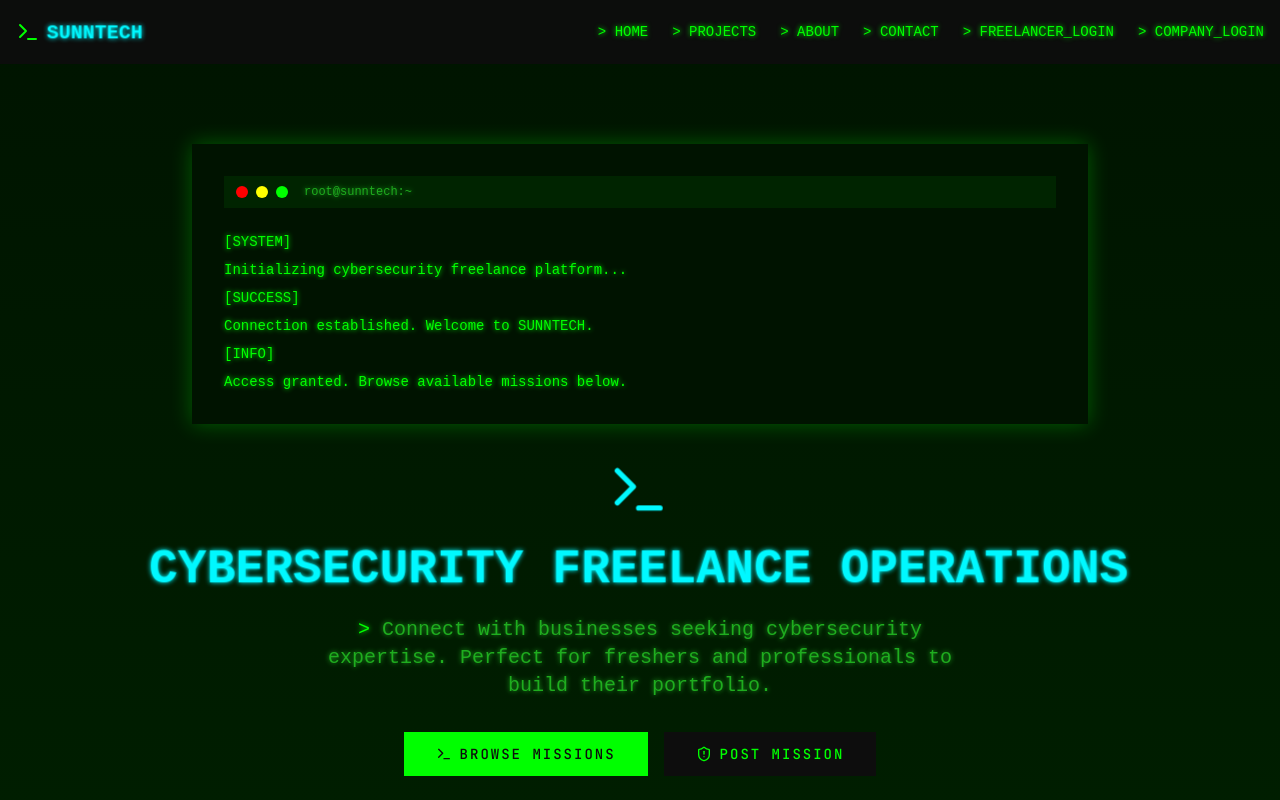
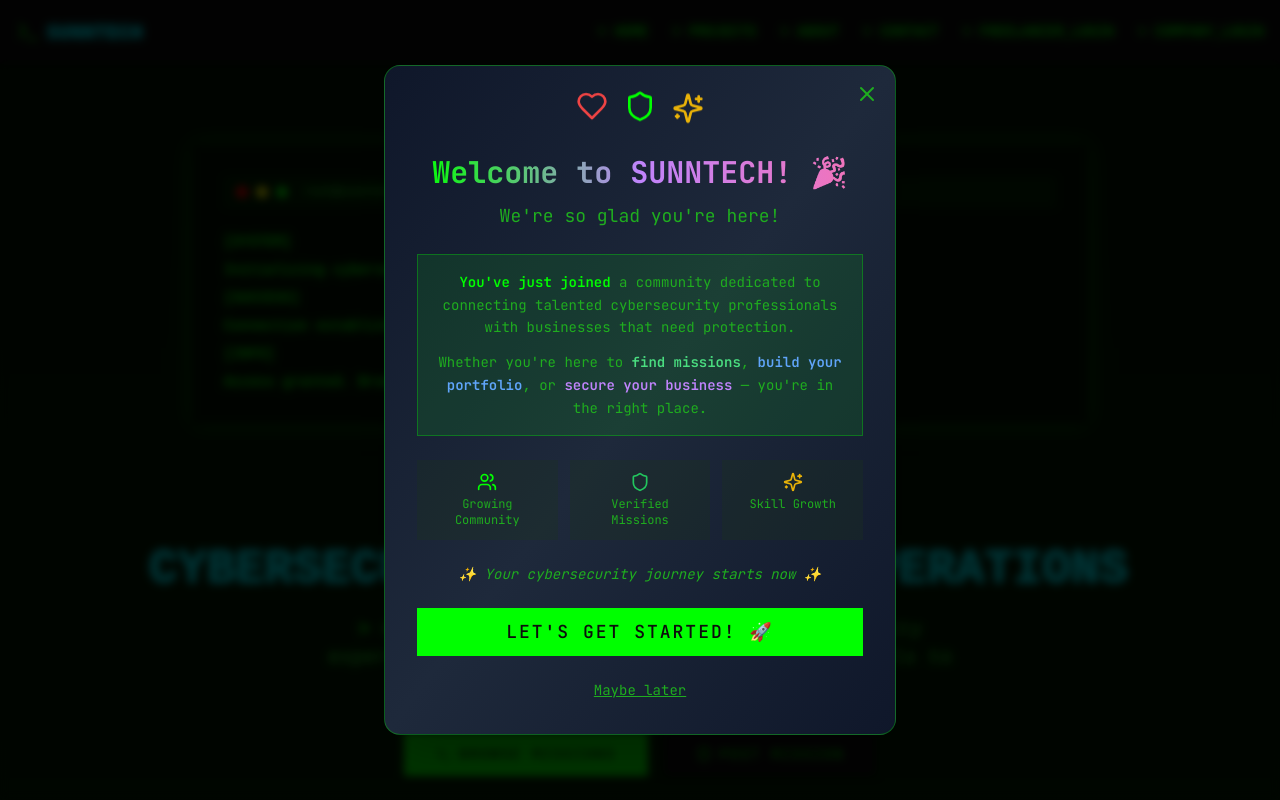
Before and after one commit to Sabhji/sunntech-platform, a Next.js app: page / in a window 1280 px wide. Shown: the top 800 px of the page. Built offline with nearby package versions, Linux system fonts and the light colour scheme.

Commit message:
Add warm welcome modal for new visitors
- Create WelcomeModal component with heartwarming message
- Add animated icons and personal welcome text
- Show only once per visitor using localStorage
- Integrated into homepage for first-time visitors

```diff
--- a/src/app/page.tsx
+++ b/src/app/page.tsx
@@ -6,6 +6,7 @@
 import Navbar from "@/components/Navbar"
 import Footer from "@/components/Footer"
 import InteractiveKeyboard from "@/components/InteractiveKeyboard"
+import WelcomeModal from "@/components/WelcomeModal"
 import { projects } from "@/data/projects"
 
 export default function Home() {
@@ -13,6 +14,7 @@
 
   return (
     <div className="min-h-screen flex flex-col matrix-bg">
+      <WelcomeModal />
       <Navbar />
 
       <main className="flex-1">
--- /dev/null
+++ b/src/components/WelcomeModal.tsx
@@ -0,0 +1,114 @@
+"use client"
+
+import { useState, useEffect } from "react"
+import { X, Heart, Shield, Users, Sparkles } from "lucide-react"
+import { Button } from "@/components/ui/button"
+
+export default function WelcomeModal() {
+  const [isOpen, setIsOpen] = useState(false)
+  const [hasSeenWelcome, setHasSeenWelcome] = useState(false)
+
+  useEffect(() => {
+    // Check if user has seen the welcome before
+    const seen = localStorage.getItem('sunntech_welcome_seen')
+    if (!seen) {
+      setIsOpen(true)
+    }
+  }, [])
+
+  const handleClose = () => {
+    setIsOpen(false)
+    localStorage.setItem('sunntech_welcome_seen', 'true')
+    setHasSeenWelcome(true)
+  }
+
+  if (!isOpen) return null
+
+  return (
+    <div className="fixed inset-0 z-50 flex items-center justify-center p-4 bg-black/80 backdrop-blur-sm animate-in fade-in duration-500">
+      <div className="bg-gradient-to-br from-slate-900 via-slate-800 to-slate-900 border border-primary/30 rounded-2xl max-w-lg w-full p-8 relative animate-in slide-in-from-bottom-8 duration-500 shadow-2xl">
+        {/* Close Button */}
+        <button
+          onClick={handleClose}
+          className="absolute top-4 right-4 text-muted-foreground hover:text-white transition-colors"
+        >
+          <X className="h-6 w-6" />
+        </button>
+
+        {/* Welcome Content */}
+        <div className="text-center space-y-6">
+          {/* Animated Icons */}
+          <div className="flex justify-center gap-4 mb-4">
+            <div className="animate-bounce" style={{ animationDelay: '0s' }}>
+              <Heart className="h-8 w-8 text-red-500" />
+            </div>
+            <div className="animate-bounce" style={{ animationDelay: '0.2s' }}>
+              <Shield className="h-8 w-8 text-primary" />
+            </div>
+            <div className="animate-bounce" style={{ animationDelay: '0.4s' }}>
+              <Sparkles className="h-8 w-8 text-yellow-500" />
+            </div>
+          </div>
+
+          {/* Welcome Message */}
+          <div>
+            <h2 className="text-3xl font-bold mb-3 bg-gradient-to-r from-primary via-purple-400 to-pink-400 bg-clip-text text-transparent">
+              Welcome to SUNNTECH! 🎉
+            </h2>
+            <p className="text-lg text-muted-foreground mb-4">
+              We're so glad you're here!
+            </p>
+          </div>
+
+          {/* Warm Message */}
+          <div className="bg-primary/10 border border-primary/30 rounded-lg p-4 space-y-3">
+            <p className="text-sm text-muted-foreground leading-relaxed">
+              <span className="text-primary font-semibold">You've just joined</span> a community dedicated to connecting talented cybersecurity professionals with businesses that need protection.
+            </p>
+            <p className="text-sm text-muted-foreground leading-relaxed">
+              Whether you're here to <span className="text-green-400 font-semibold">find missions</span>, <span className="text-blue-400 font-semibold">build your portfolio</span>, or <span className="text-purple-400 font-semibold">secure your business</span> — you're in the right place.
+            </p>
+          </div>
+
+          {/* Key Highlights */}
+          <div className="grid grid-cols-3 gap-3 text-center">
+            <div className="bg-muted/30 rounded-lg p-3">
+              <Users className="h-5 w-5 text-primary mx-auto mb-1" />
+              <p className="text-xs text-muted-foreground">Growing Community</p>
+            </div>
+            <div className="bg-muted/30 rounded-lg p-3">
+              <Shield className="h-5 w-5 text-green-500 mx-auto mb-1" />
+              <p className="text-xs text-muted-foreground">Verified Missions</p>
+            </div>
+            <div className="bg-muted/30 rounded-lg p-3">
+              <Sparkles className="h-5 w-5 text-yellow-500 mx-auto mb-1" />
+              <p className="text-xs text-muted-foreground">Skill Growth</p>
+            </div>
+          </div>
+
+          {/* Personal Touch */}
+          <div className="text-sm text-muted-foreground italic">
+            <p>✨ Your cybersecurity journey starts now ✨</p>
+          </div>
+
+          {/* Action Button */}
+          <Button
+            onClick={handleClose}
+            className="w-full cyber-button text-lg py-6"
+            size="lg"
+          >
+            Let's Get Started! 🚀
+          </Button>
+
+          {/* Skip Link */}
+          <button
+            onClick={handleClose}
+            className="text-sm text-muted-foreground hover:text-primary transition-colors underline"
+          >
+            Maybe later
+          </button>
+        </div>
+      </div>
+    </div>
+  )
+}
```
